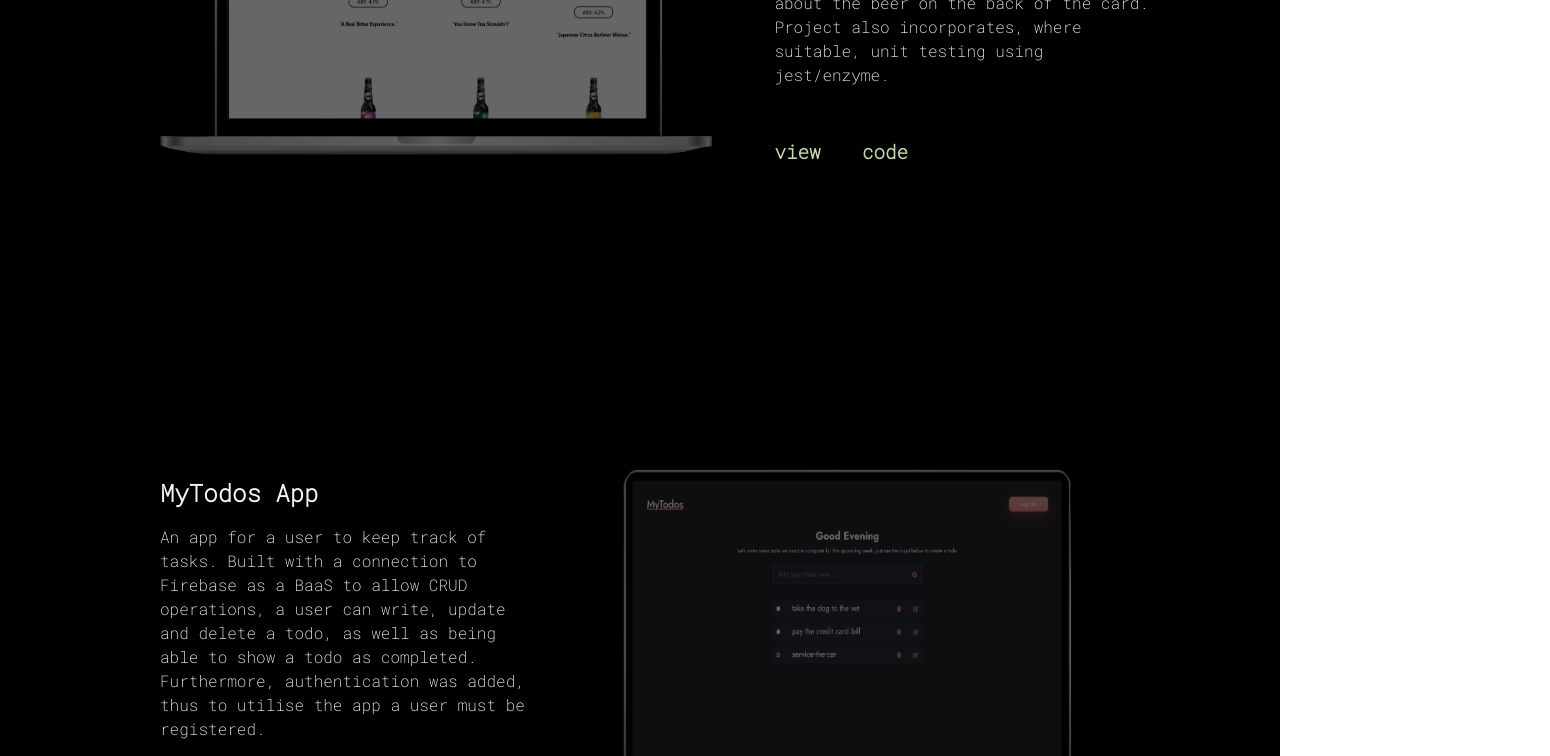
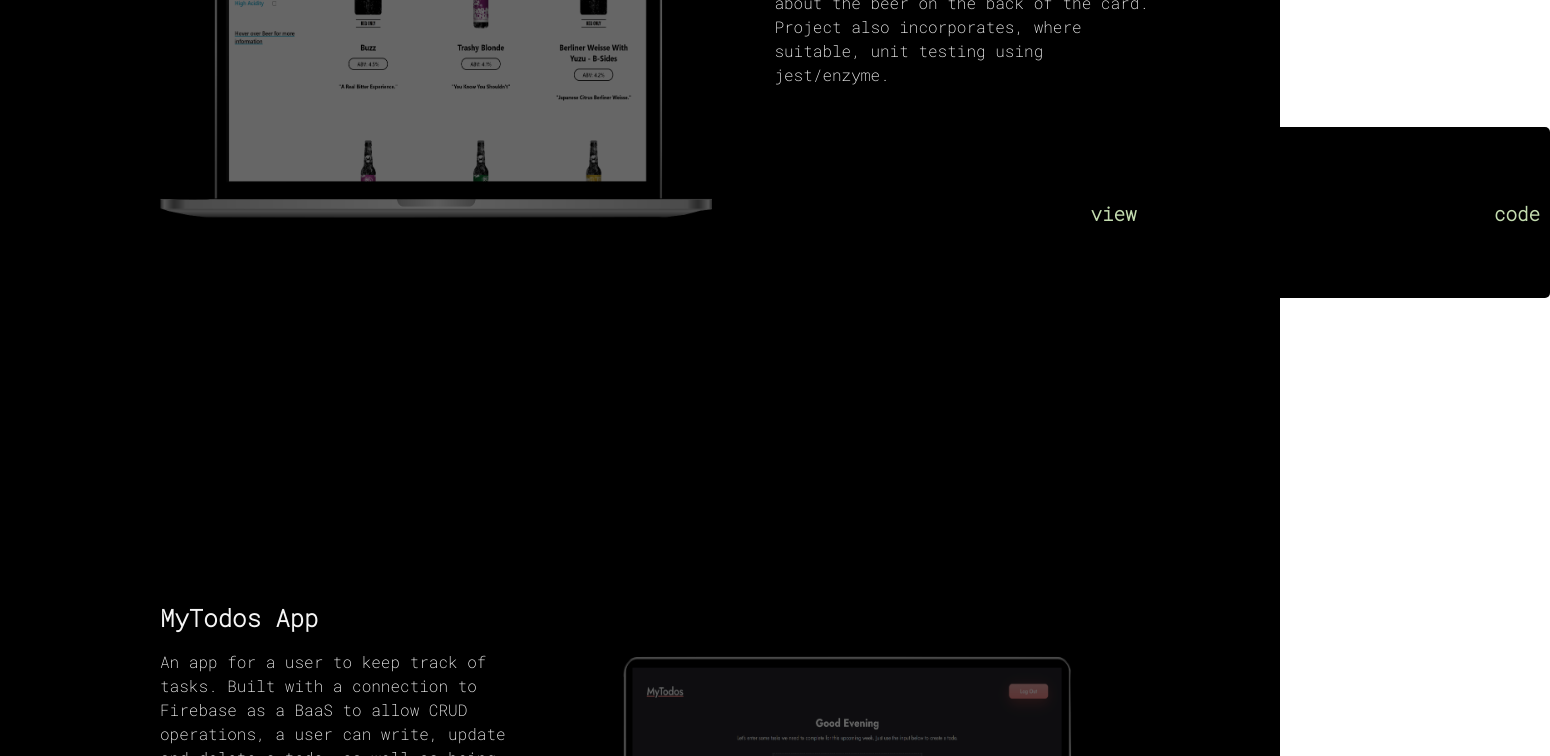
Before and after one commit to tonylubin/portfolio-react, a React (Create React App) app: page / in a window 1280 px wide. Shown: the part 1780-2536 px from the top of the page, 1550 px wide, since content can reach past the window. Built offline with nearby package versions, Linux system fonts and the light colour scheme.

Commit message:
replace button image with skillIcon & align items

```diff
--- a/src/Components/Button/Button.jsx
+++ b/src/Components/Button/Button.jsx
@@ -1,8 +1,8 @@
-import { FontAwesomeIcon } from "@fortawesome/react-fontawesome";
 import React from "react";
+import SkillIcon from "../SkillIcon/SkillIcon";
 import styles from "./Button.module.scss";
 
-const Button = ({ text, icon }) => {
+const Button = ({ text, width, height, viewBox, svgInfo, icon }) => {
 
   const destinationUrl = () => {
     console.log("you clicked me")
@@ -10,7 +10,7 @@ const Button = ({ text, icon }) => {
 
   return (
     <button className={styles.baseBtn} onClick={destinationUrl}>
-      <FontAwesomeIcon icon={icon} className={styles.iconBtn} />
+      <SkillIcon width={width} height={height} viewBox={viewBox} svgInfo={svgInfo} />
       {text}
     </button>
   )
--- a/src/Components/Button/Button.module.scss
+++ b/src/Components/Button/Button.module.scss
@@ -1,6 +1,9 @@
 @use "../../assets/styling/variables.scss" as text;
 
 .baseBtn {
+  display: flex;
+  align-items: center;
+  gap: 1rem;
   color: text.$secondary-text-color;
   background-color: text.$primary-background-color;
   border: none;
```
